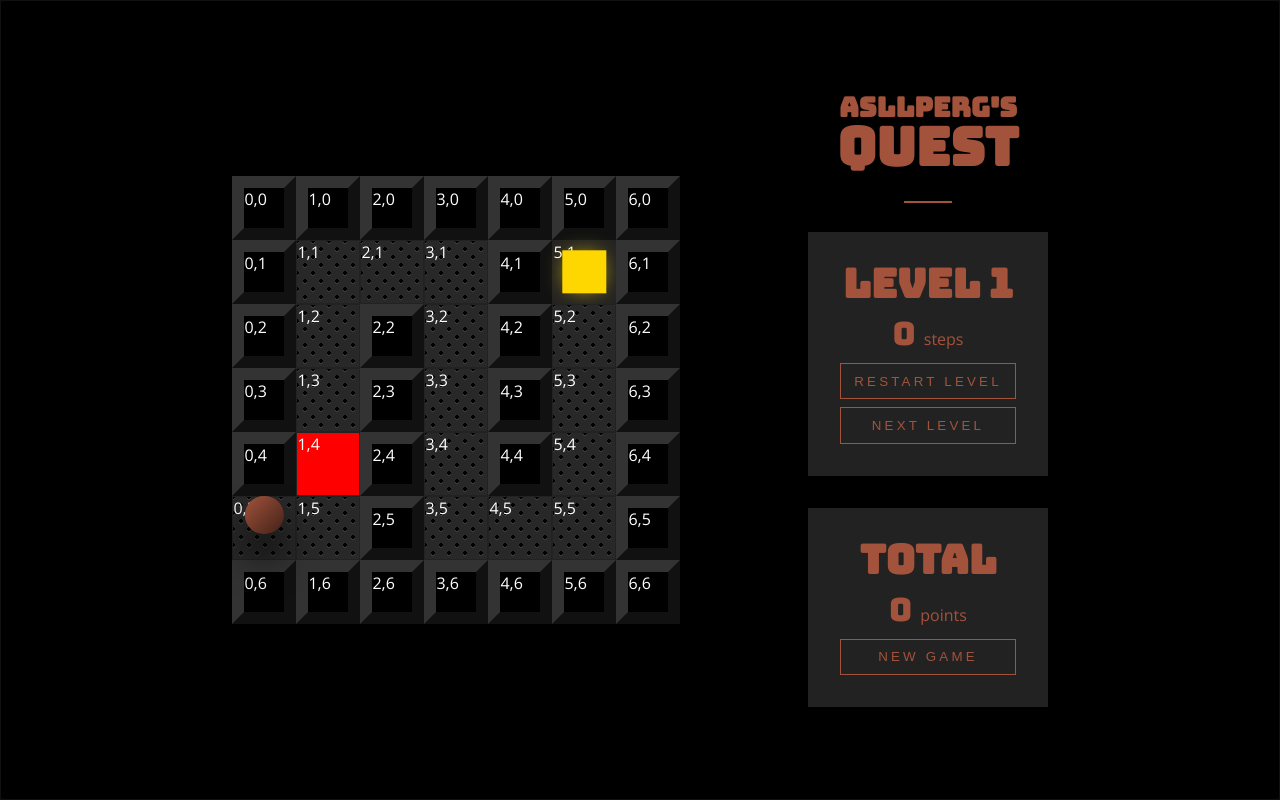
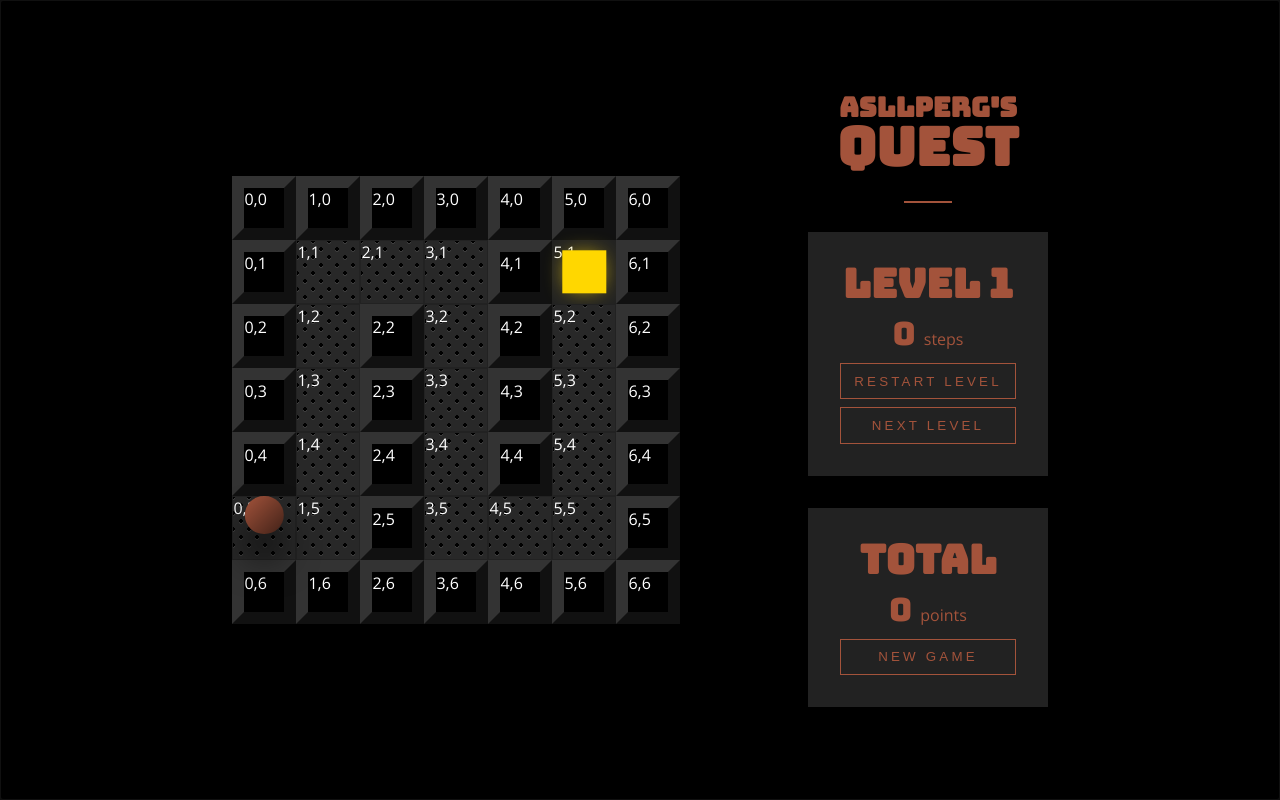
Before and after one commit to devmount/lava-ball, a Vue app: page / in a window 1280 px wide. Built offline with nearby package versions, Linux system fonts and the light colour scheme.

Commit message:
➕ add lava texture

```diff
--- a/src/App.vue
+++ b/src/App.vue
@@ -283,7 +283,8 @@ $target = gold
 $primary = #a3533b
 $light = #efefef
 $unit = 16px // cell size is per default 4x $unit
-$material-carbon = radial-gradient(black 15%, transparent 16%) 0 0, radial-gradient(black 15%, transparent 16%) 8px 8px, radial-gradient(rgba(255,255,255,.1) 15%, transparent 20%) 0 1px, radial-gradient(rgba(255,255,255,.1) 15%, transparent 20%) 8px 9px
+$material-carbon = radial-gradient(black 15%, transparent 16%) 0 0, radial-gradient(black 15%, transparent 16%) $unit/2 $unit/2, radial-gradient(rgba(255,255,255,.1) 15%, transparent 20%) 0 $unit/16, radial-gradient(rgba(255,255,255,.1) 15%, transparent 20%) $unit/2 9px
+$material-lava = repeating-linear-gradient(45deg, rgba(0,0,0,0.8), rgba(0,0,0,0.8) $unit/2, transparent 0px, transparent $unit ), repeating-linear-gradient(-45deg, rgba(0,0,0,0.5), rgba(0,0,0,0.5) $unit/2, transparent 0px, transparent $unit), #d50000
 $font-heading = 'Bungee', cursive
 $font-text = 'Open Sans', sans-serif
 
@@ -340,7 +341,7 @@ html, body
             border-bottom .8rem solid #111
             border-right .8rem solid #111
         &.trap
-          background red
+          background $material-lava
         &.target
           background $available
         &.target::before, &.target::after
--- a/src/level.js
+++ b/src/level.js
@@ -3,7 +3,7 @@ export default {
 		x:5, y:5,
 		blocked: [{x:2,y:2},{x:2,y:3},{x:2,y:4},{x:2,y:5},{x:4,y:1},{x:4,y:2},{x:4,y:3},{x:4,y:4}],
 		background: [],
-		trap: [{x:1,y:4}],
+		trap: [],
 		start: {x:0,y:5},
 		target: {x:5,y:1}
 	},
```
